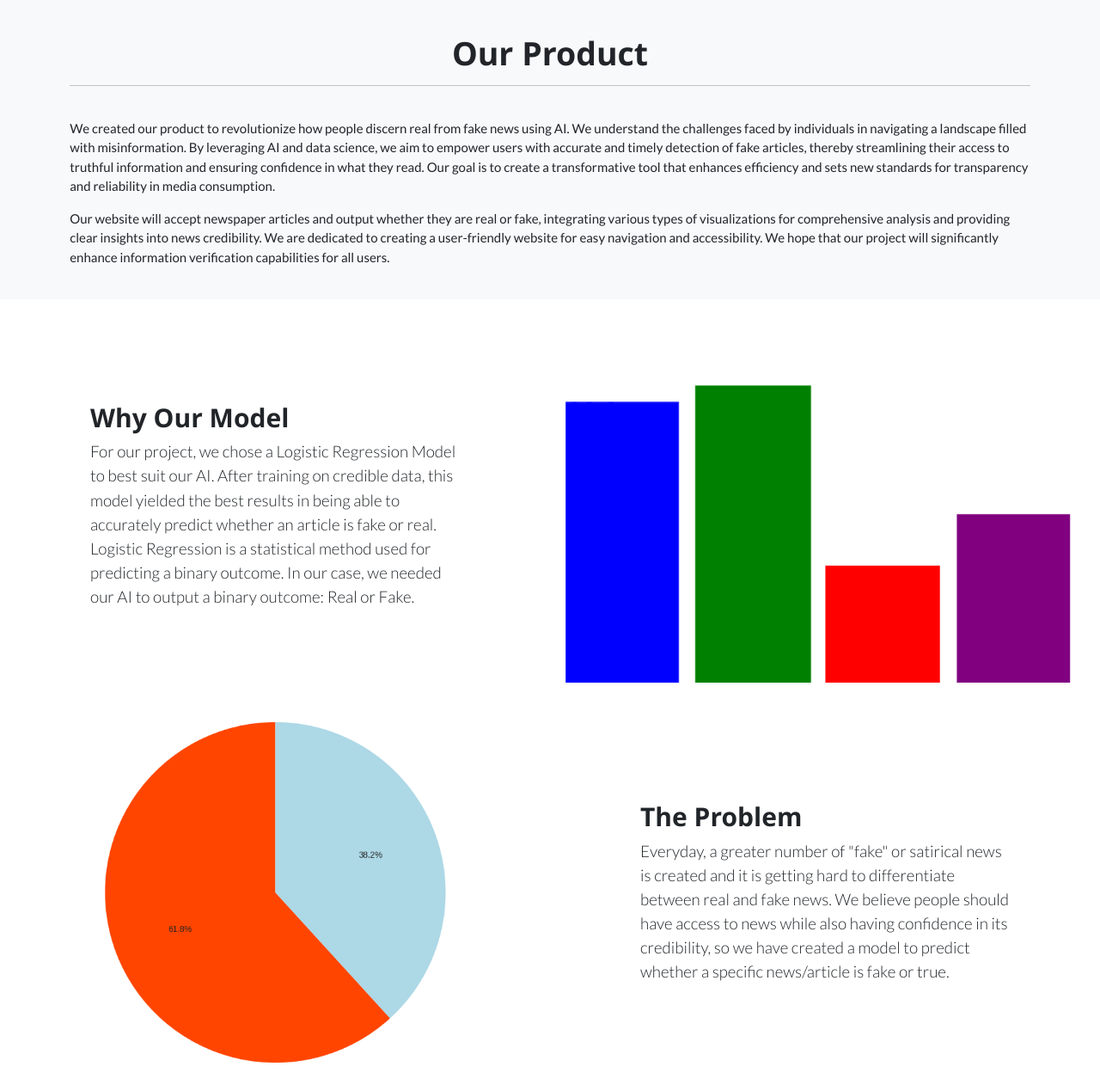
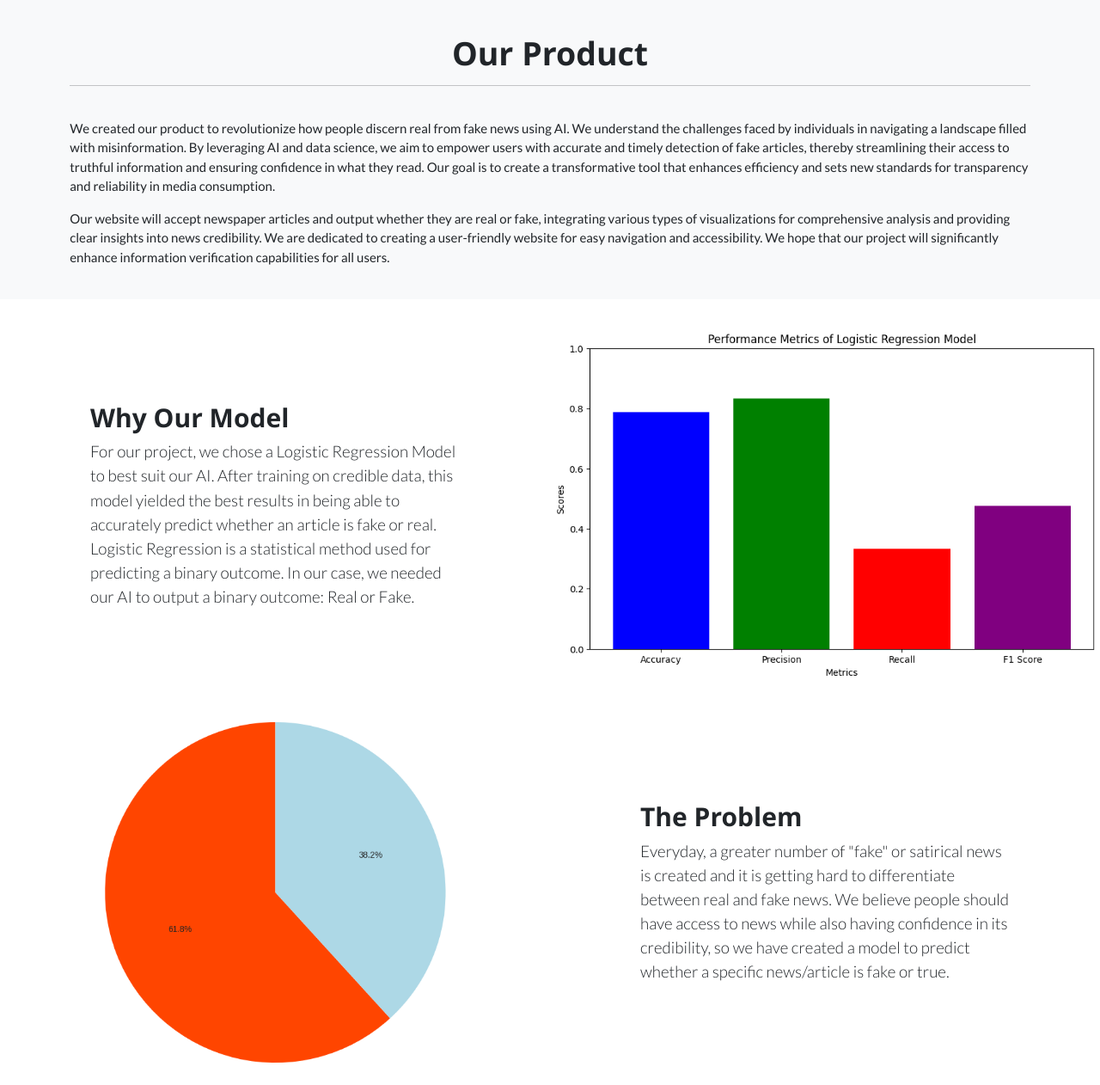
Before and after one commit to AI-Camp-Binary-Builders/AI-Camp-Capstone-2024, a Flask app: page / in a window 1280 px wide. Shown: the part 743-2005 px from the top of the page at 86% size. Run offline with Flask 3, Linux system fonts and the light colour scheme; parts of the project's set-up code (start-up, migrations or seed data) failed here and were passed over; some libraries are stand-ins or nearby versions.

Commit message:
changed index.html

```diff
--- a/templates/index.html
+++ b/templates/index.html
@@ -154,7 +154,7 @@
         <div class="container-fluid p-0">
             <div class="row g-0">
                 <div class="col-lg-6 order-lg-2 text-white showcase-img"
-                    style="background-image: url('static/assets/img/log-reg-stats2.png');  background-position: center; background-size: contain; background-repeat: no-repeat; width: 50%; height: 50%;">
+                    style="background-image: url('static/assets/img/reg_model.png');  background-position: center; background-size: contain; background-repeat: no-repeat; width: 50%; height: 50%;">
                 </div>
                 <div class=" col-lg-6 order-lg-1 my-auto showcase-text">
                     <h2>Why Our Model</h2>
@@ -285,12 +285,11 @@
                     <div class="testimonial-item mx-auto mb-5 mb-lg-0">
                         <img class="img-fluid rounded-circle mb-3" src="static/assets/img/Selfie_ahh.jpg" alt="..." />
                         <h5>Elizabeth C.</h5>
-                        <p class="font-weight-light mb-0">":)"</p>
                     </div>
                 </div>
                 <div class="col-lg-4">
                     <div class="testimonial-item mx-auto mb-5 mb-lg-0">
-                        <img class="img-fluid rounded-circle mb-3" src="static/assets/img/testmonials-3.jpg" alt="..." />
+                        <img class="img-fluid rounded-circle mb-3" src="static/assets/img/samarth_copy.png" alt="..." />
                         <h5>Samarth K.</h5>
                     </div>
                 </div>
```
Also changed, not shown: static/assets/img/reg_model.png (added), static/assets/img/samarth.png (added), static/assets/img/samarth_copy.png (added).
